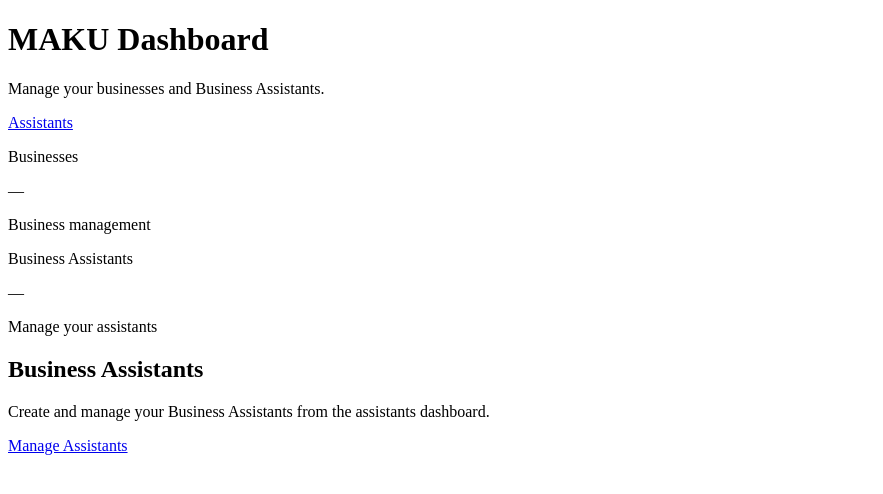
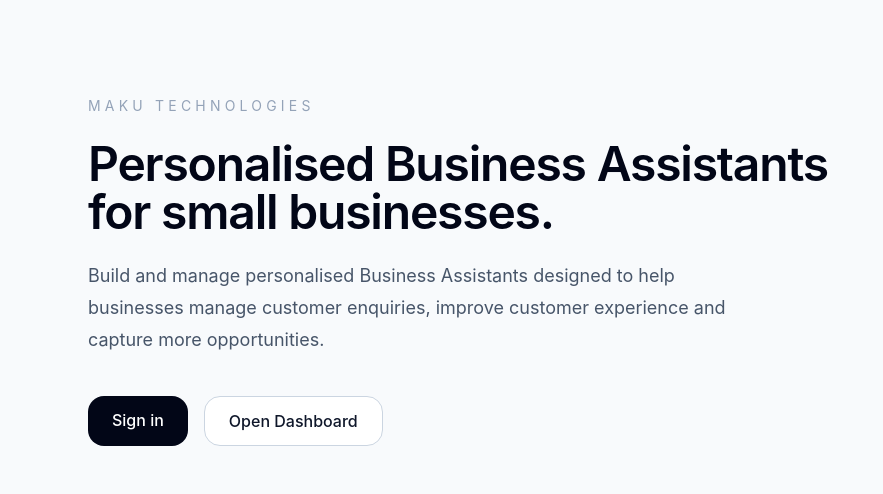
Before and after one commit to NBelleBee/maku-platform, a Next.js app: page / in a window 1280 px wide. Shown: the top 494 px of the page, without its empty margins (0-883 px from the left). Built offline with nearby package versions, Linux system fonts and the light colour scheme.

Commit message:
Update layout.tsx

```diff
--- a/app/layout.tsx
+++ b/app/layout.tsx
@@ -1,69 +1,13 @@
-'use client'
+import './globals.css'
 
-import Link from 'next/link'
-
-export default function DashboardPage() {
+export default function RootLayout({
+  children,
+}: Readonly<{
+  children: React.ReactNode
+}>) {
   return (
-    <main className="min-h-screen bg-slate-50">
-      <header className="border-b border-slate-200 bg-white">
-        <div className="mx-auto flex max-w-7xl items-center justify-between px-6 py-5">
-          <div>
-            <h1 className="text-2xl font-semibold text-slate-900">
-              MAKU Dashboard
-            </h1>
-            <p className="mt-1 text-sm text-slate-500">
-              Manage your businesses and Business Assistants.
-            </p>
-          </div>
-
-          <Link
-            href="/dashboard/assistants"
-            className="rounded-xl bg-slate-900 px-5 py-3 text-sm font-medium text-white hover:bg-slate-800"
-          >
-            Assistants
-          </Link>
-        </div>
-      </header>
-
-      <section className="mx-auto max-w-7xl px-6 py-8">
-        <div className="grid gap-6 md:grid-cols-2">
-          <div className="rounded-2xl border border-slate-200 bg-white p-6">
-            <p className="text-sm text-slate-500">Businesses</p>
-            <p className="mt-2 text-3xl font-semibold text-slate-900">—</p>
-            <p className="mt-2 text-sm text-slate-500">
-              Business management
-            </p>
-          </div>
-
-          <div className="rounded-2xl border border-slate-200 bg-white p-6">
-            <p className="text-sm text-slate-500">
-              Business Assistants
-            </p>
-            <p className="mt-2 text-3xl font-semibold text-slate-900">—</p>
-            <p className="mt-2 text-sm text-slate-500">
-              Manage your assistants
-            </p>
-          </div>
-        </div>
-
-        <div className="mt-8 rounded-2xl border border-slate-200 bg-white p-6">
-          <h2 className="text-lg font-semibold text-slate-900">
-            Business Assistants
-          </h2>
-
-          <p className="mt-2 text-sm text-slate-500">
-            Create and manage your Business Assistants from the assistants
-            dashboard.
-          </p>
-
-          <Link
-            href="/dashboard/assistants"
-            className="mt-6 inline-flex rounded-xl bg-slate-900 px-5 py-3 text-sm font-medium text-white hover:bg-slate-800"
-          >
-            Manage Assistants
-          </Link>
-        </div>
-      </section>
-    </main>
+    <html lang="en">
+      <body>{children}</body>
+    </html>
   )
 }
```
